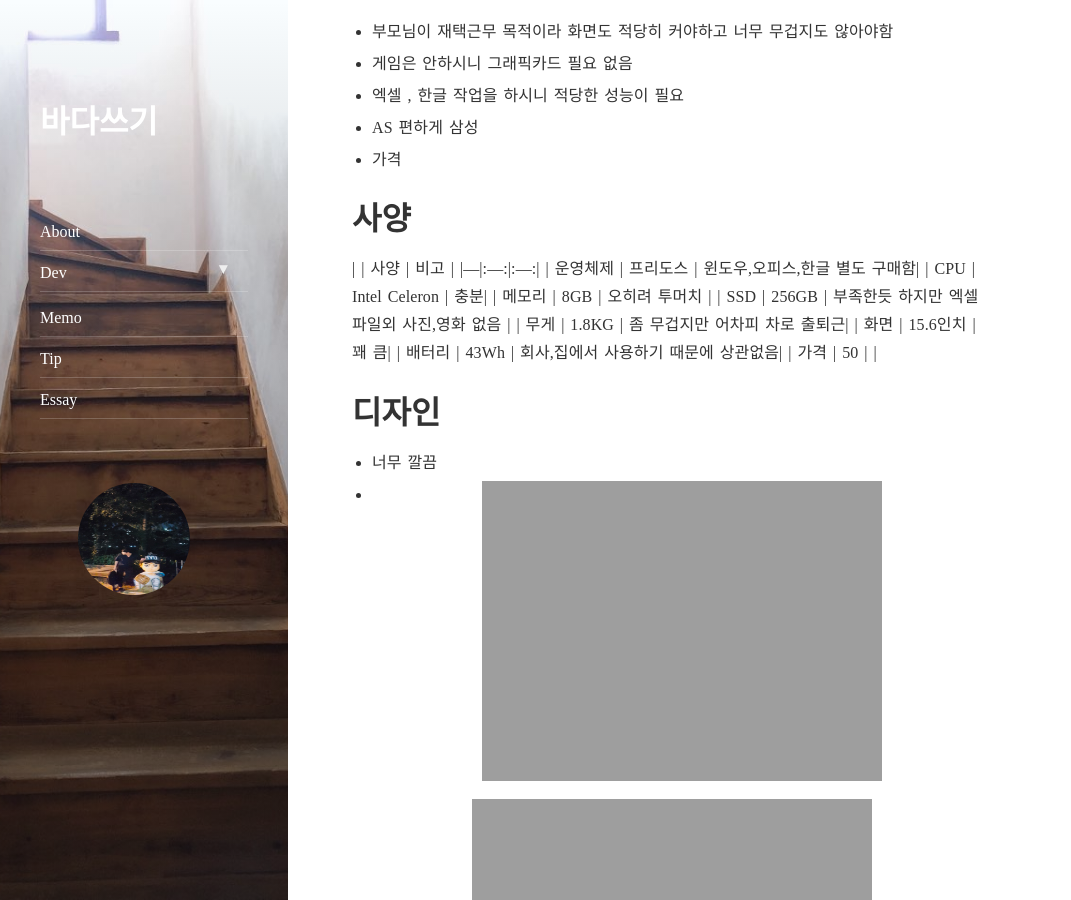
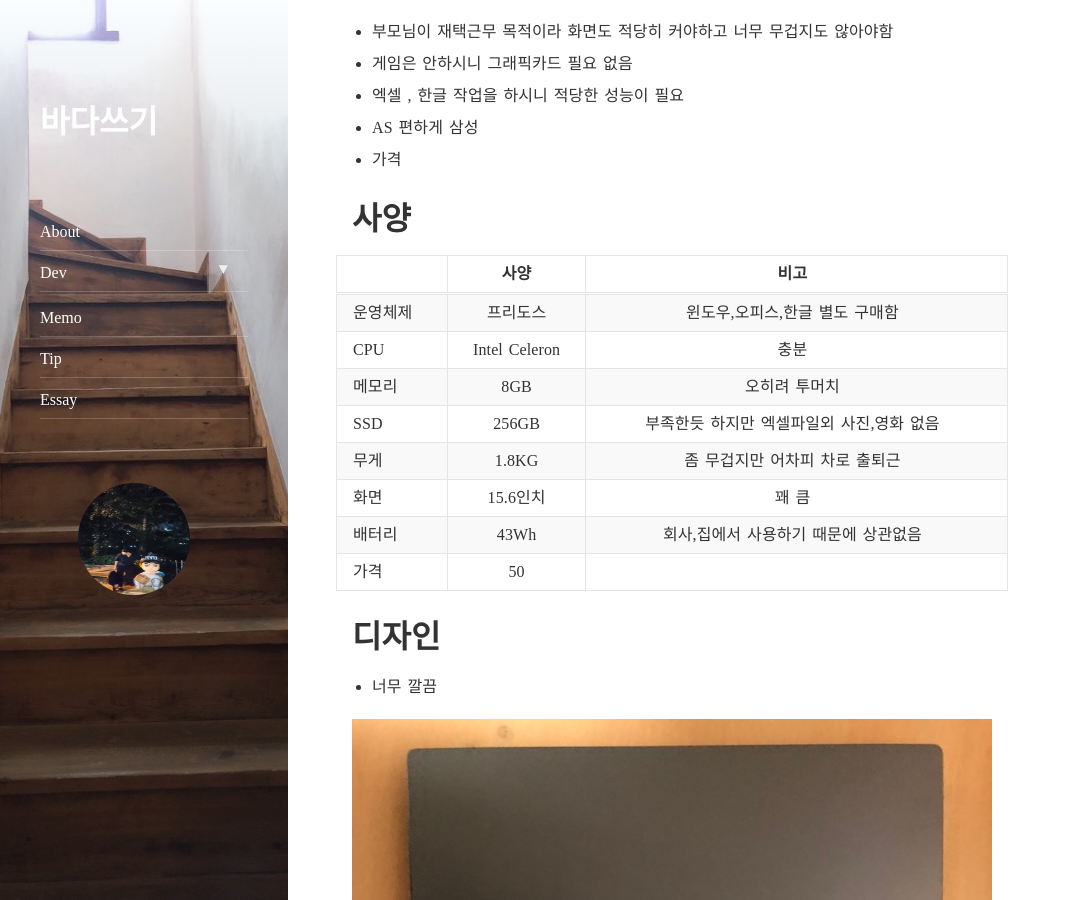
Before and after one commit to Chung10Kr/Chung10Kr.github.io, a Jekyll site: the page built from _posts/2021-02-13-NT550XDZ-AD1AW.markdown, in a window 1280 px wide and 900 px high, scrolled down 693 px. Shown: the whole window, without its empty margins (0-1071 px from the left). Built offline with Jekyll 4.4.1, drawn with Linux system fonts in a browser that asks for light colours; nearby versions of some CDN libraries; comment, search, counter and statistics services are not loaded.

Commit message:
no message

```diff
--- a/_posts/2021-02-13-NT550XDZ-AD1AW.markdown
+++ b/_posts/2021-02-13-NT550XDZ-AD1AW.markdown
@@ -18,6 +18,8 @@ tags: review
 - 가격
 
 # 사양
+
+
 |  | 사양 | 비고 |
 |---|:---:|:---:|
 | 운영체제 | 프리도스 | 윈도우,오피스,한글 별도 구매함|
@@ -29,16 +31,18 @@ tags: review
 | 배터리 | 43Wh | 회사,집에서 사용하기 때문에 상관없음|
 | 가격 | 50 | |
 
+
+
 # 디자인
 - 너무 깔끔
--
-![img](https://chung10kr.github.io/assets/img/2021-02-13-2.jpg)
+
+![img](https://chung10kr.github.io/assets/img/2021-02-13-2.PNG)
 
 
-![img](https://chung10kr.github.io/assets/img/2021-02-13-1.jpg)
+![img](https://chung10kr.github.io/assets/img/2021-02-13-1.PNG)
 
 
-![img](https://chung10kr.github.io/assets/img/2021-02-13-3.jpg)
+![img](https://chung10kr.github.io/assets/img/2021-02-13-3.PNG)
 
 
 # 정리
```
